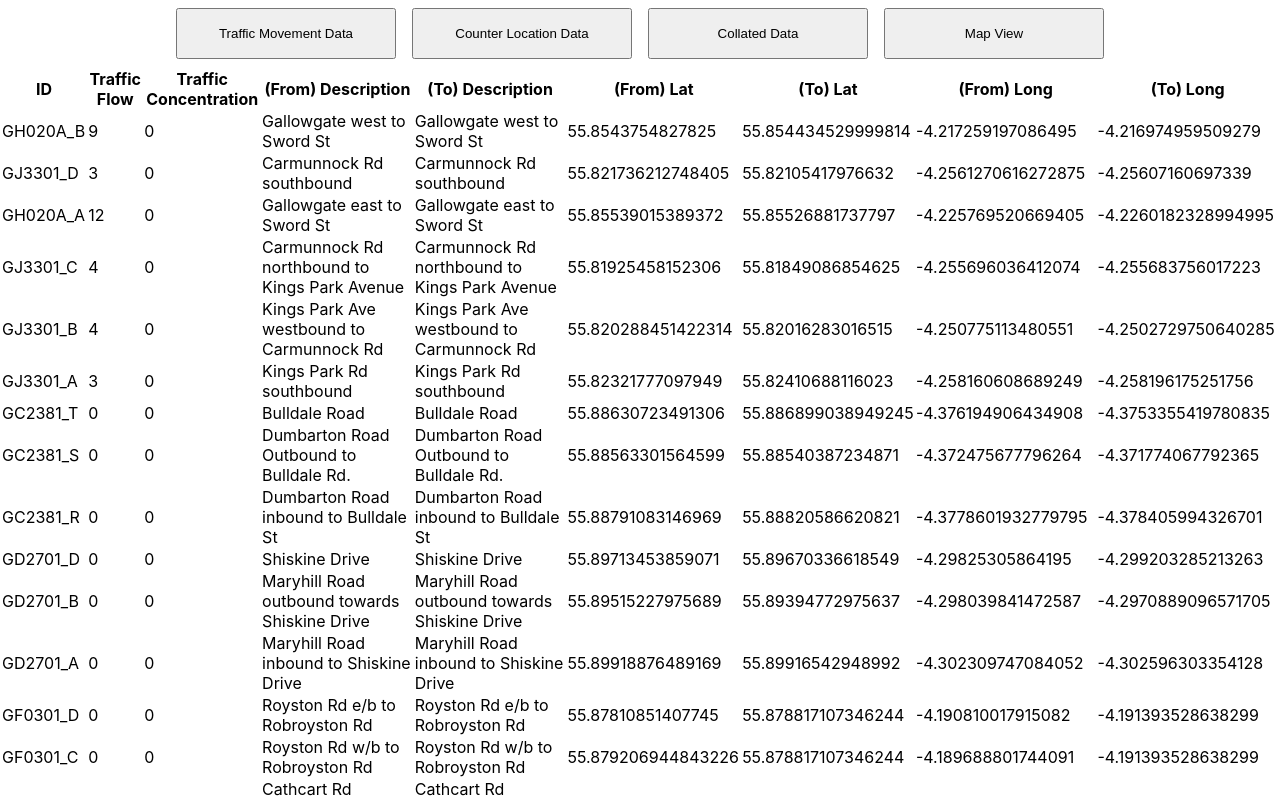
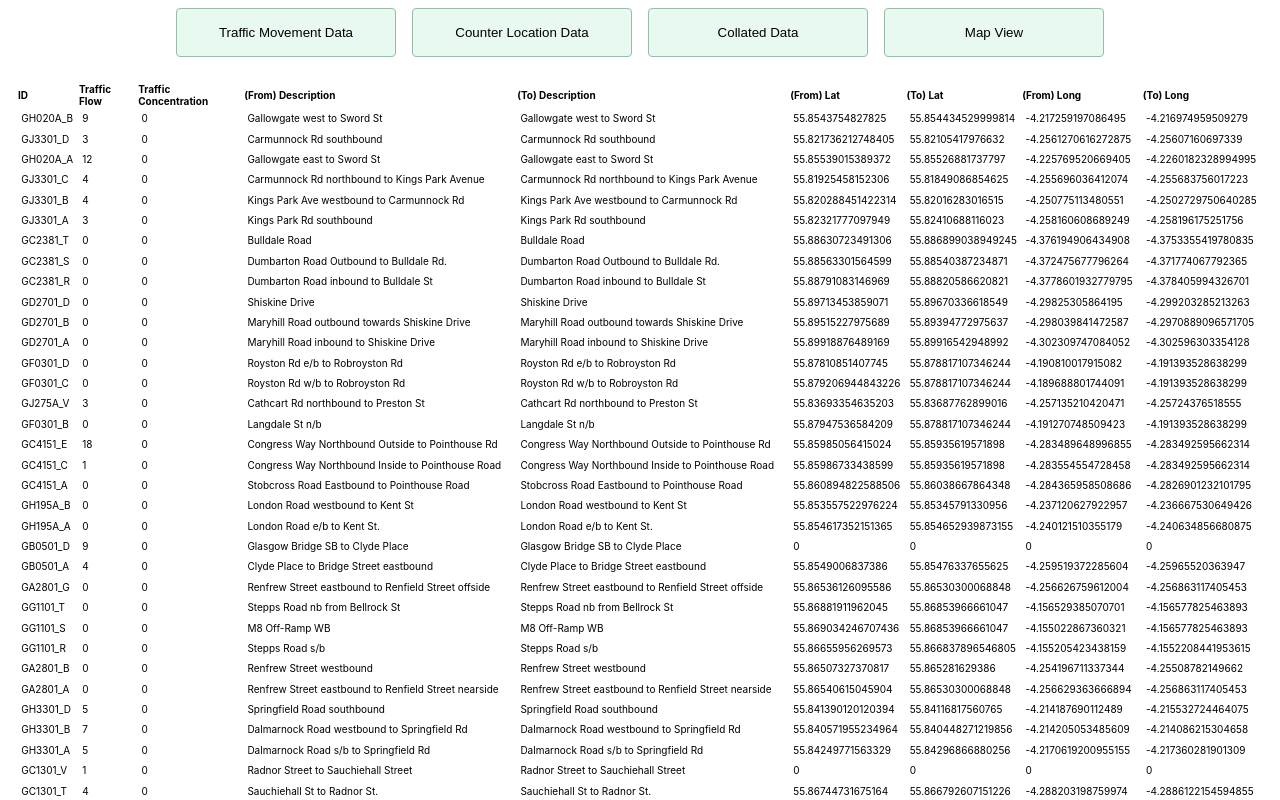
Before and after one commit to robertgregg3/traffic-api, a React (Create React App) app: page /collated-data in a window 1280 px wide. Built offline with nearby package versions, Linux system fonts and the light colour scheme; what react-google-maps would draw is missing.

Commit message:
Css changes to the map

```diff
--- a/src/css/Data.css
+++ b/src/css/Data.css
@@ -21,3 +21,17 @@
   padding: 10px;
   border-radius: 5px;
 }
+
+.table {
+  font-size: 10px;
+  width: 100%;
+  padding: 1rem;
+}
+
+th {
+  text-align: left;
+}
+
+td {
+  padding: 0.2rem;
+}
--- a/src/css/Header.css
+++ b/src/css/Header.css
@@ -7,8 +7,15 @@
 }
 
 .header__button {
-  width: 100%;
   width: 220px;
   padding: 1rem;
   margin: 0.5rem;
+  background-color: #e8f9f0;
+  border: 1px solid #99bba9;
+  border-radius: 4px;
+  cursor: pointer;
 }
+
+.header__button:hover {
+  background-color: #c6efd9;
+}
--- a/src/css/app.css
+++ b/src/css/app.css
@@ -2,5 +2,5 @@
   display: flex;
   flex-direction: column;
   height: 100vh;
-  overflow: hidden;
+  overflow: auto;
 }
```
Also changed, not shown: src/Components/table.jsx (deleted, +0 -14 lines), src/Components/tableBody.jsx (deleted, +0 -34 lines), src/Components/tableHeader.jsx (deleted, +0 -41 lines), 1 other file (tests, documents, lock files or other folders).
